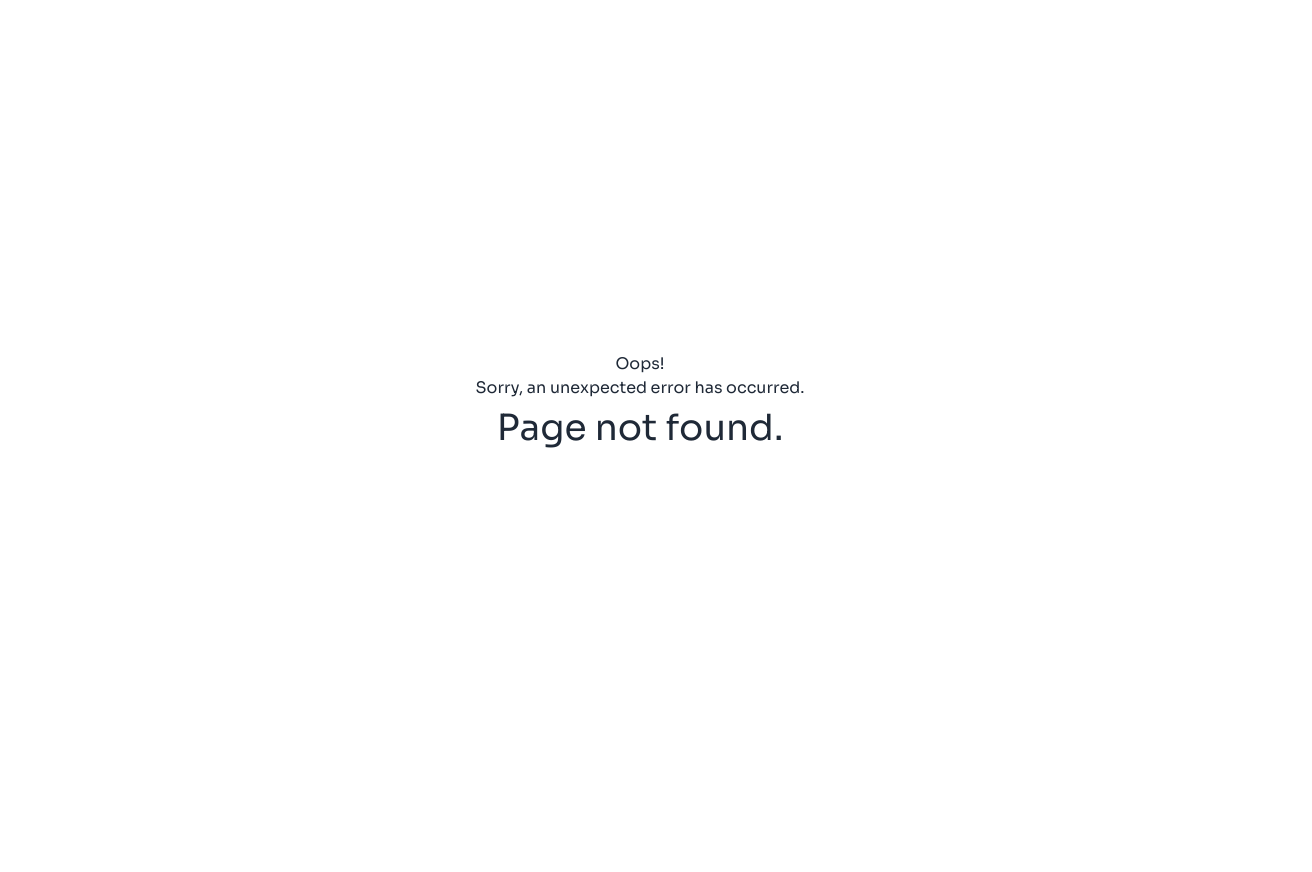
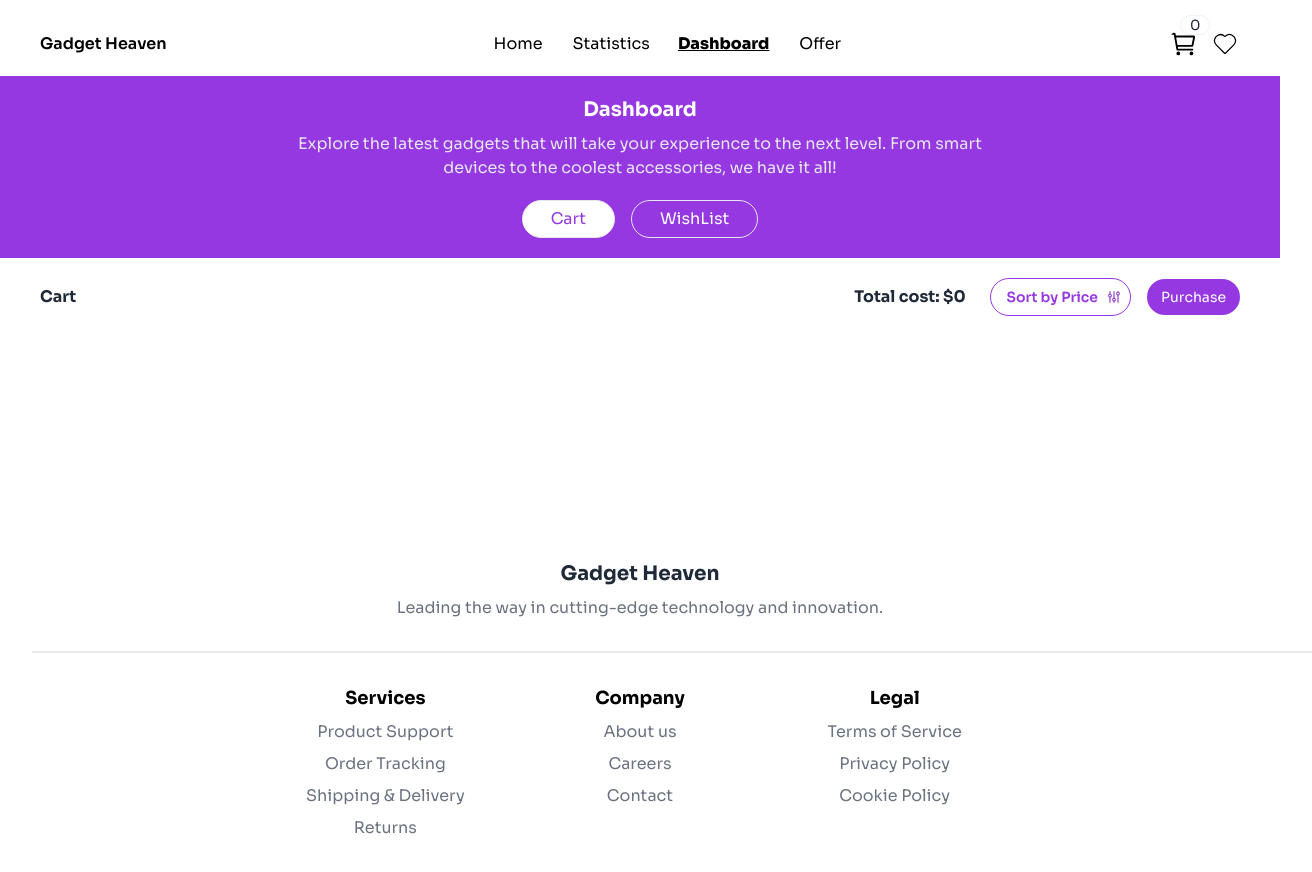
Before and after one commit to programming-hero-web-course-4/b10a8-gadget-heaven-Rakib383, a React (Vite) app: page /dashboard/cart in a window 1280 px wide. Before the commit this address had no page. Shown: the top 872 px of the page, 1312 px wide, since content can reach past the window. Before the commit the page ends 800 px from the top, so only its background shows below. Built offline with nearby package versions, Linux system fonts and the light colour scheme.

Commit message:
added functionality for dashboard

```diff
--- a/package.json
+++ b/package.json
@@ -18,6 +18,7 @@
     "react-icons": "^5.3.0",
     "react-rating-stars-component": "^2.2.0",
     "react-router-dom": "^6.27.0",
+    "react-toastify": "^10.0.6",
     "sort-by": "^1.2.0"
   },
   "devDependencies": {
--- a/src/App.jsx
+++ b/src/App.jsx
@@ -1,5 +1,5 @@
 
-import { Outlet, useLocation } from 'react-router-dom';
+import { Outlet } from 'react-router-dom';
 import './App.css'
 import { Footer } from './components/Footer';
 import { Navbar } from './components/Navbar';
@@ -7,22 +7,48 @@ import { useState } from 'react';
 
 
 function App() {
-  const location = useLocation();
+
   const [cartItems,setCartItems] = useState([]);
   const [wishLists,setWishLists] = useState([]);
+  const [totalPrice,setTotalPrice] = useState(0);
 
   const handleCartItems = (product) => {
     setCartItems([...cartItems,product])
+    setTotalPrice(totalPrice+product.price)
   }
   const handleWishList = (product) => {
     setWishLists([...wishLists,product])
   }
+  const deleteWishItem = (productId) => {
+   const updateWishLists = wishLists.filter(item => item.product_id !== productId)
+    console.log(updateWishLists)
+    setWishLists(updateWishLists)
+  }
+  const deleteCartItem = (productId,price) => {
+   const index = cartItems.findIndex(item => item.product_id == productId)
+    const updatedCartItems = [...cartItems]
+    updatedCartItems.splice(index,1);
+    setTotalPrice(totalPrice-price)
+    setCartItems(updatedCartItems)
+  }
+
+  const descendingSort = () => {
+    const sortedItems =[...cartItems].sort((a,b) => b.price - a.price )
+
+    setCartItems(sortedItems)
+}
+
+const handlePurchase = () => {
+
+  setTotalPrice(0)
+  setCartItems([])
+}
 
   return (
     <>
     <Navbar cartItems={cartItems}/>
     {
-      location.pathname.includes("productDetails") ? <Outlet context={{handleCartItems,cartItems,handleWishList,wishLists}} /> :<Outlet/>
+      <Outlet context={{handleCartItems,cartItems,handleWishList,wishLists,totalPrice,deleteWishItem,deleteCartItem,descendingSort,handlePurchase}} />
     }
     <Footer/>
     </>
--- /dev/null
+++ b/src/components/CartList.jsx
@@ -0,0 +1,59 @@
+
+import { useOutletContext } from "react-router-dom";
+import filterImg from "../assets/filter.png"
+import { CartProduct } from "./CartProduct"
+import PropTypes from "prop-types";
+import modalImg from "../assets/Group.png"
+
+export const CartList = () => {
+
+    const { cartItems, totalPrice, descendingSort,handlePurchase } = useOutletContext();
+
+
+    return (
+        <div className="max-w-7xl mx-auto">
+            <div className="flex justify-between items-center px-10 py-5 mb-7 ">
+                <span className="font-bold">Cart</span>
+                <div className="space-x-4 flex items-center">
+                    <strong className="font-bold mr-2">Total cost: ${totalPrice} </strong>
+                    <div className="flex items-center px-2 rounded-full py-1 border border-[#9538E2] ">
+                        <button onClick={descendingSort} className=" px-2 py-1 text-sm text-[#9538E2] font-semibold">Sort by Price</button>
+                        <img className="w-4 h-4" src={filterImg} alt="" />
+                    </div>
+
+                    <button onClick={()=>document.getElementById('my_modal_1').showModal()} className="bg-[#9538E2] text-white px-3.5 py-2 text-sm  rounded-full">Purchase</button>
+
+                </div>
+            </div>
+            <div className="space-y-5 mx-8">
+                {
+                    cartItems.map((item, idx) => <CartProduct key={idx} item={item} />)
+
+                }
+            </div>
+
+            <dialog id="my_modal_1" className="modal w-[400px] mx-auto">
+                <div className="modal-box items-center justify-center flex flex-col gap-1">
+                    <img src={modalImg} alt="" />
+                    <h3 className="font-bold text-lg mt-3">Payment Successfully</h3>
+                    <div className="divider m-0"></div>
+                    <p className="py-2">Thanks for purchsing.</p>
+                    <h5 className="font-bold">Total: ${totalPrice}</h5>
+                    <div className="modal-action w-full ">
+                        <form method="dialog" className=" px-6 w-full">
+
+                            <button onClick={handlePurchase}  className="btn w-full rounded-full ">Close</button>
+                        </form>
+                    </div>
+                </div>
+            </dialog>
+
+        </div>
+    )
+}
+
+CartList.propTypes = {
+    cartItems: PropTypes.array,
+    totalPrice: PropTypes.number
+
+}
--- /dev/null
+++ b/src/components/CartProduct.jsx
@@ -0,0 +1,22 @@
+
+import { RxCrossCircled } from "react-icons/rx";
+import { useOutletContext } from "react-router-dom";
+export const CartProduct = ({ item }) => {
+    const { product_image, product_id, product_title, description, price } = item
+    const {deleteCartItem} = useOutletContext();
+    return (
+        <div className="card h-32 card-side bg-base-100 shadow-xl p-5 border items-center max-w-4xl mx-auto">
+            <figure className="rounded-lg w-36 h-24">
+                <img
+                    src={product_image}
+                    alt="Movie" className="w-full " />
+            </figure>
+            <div className="card-body gap-1.5">
+                <h2 className="card-title">{product_title}</h2>
+                <p className="text-gray-500">{description}</p>
+                <strong>Price: ${price}</strong>
+            </div>
+            <button onClick={() => deleteCartItem(product_id,price)}><RxCrossCircled className="text-2xl text-red-400 mr-8 mb-16" /></button>
+        </div>
+    )
+}
--- /dev/null
+++ b/src/components/Dashboard.jsx
@@ -0,0 +1,36 @@
+import { Link, Outlet, useLocation, useOutletContext } from "react-router-dom";
+import { useState } from "react";
+// import { WishList } from "./WishList";
+// import { CartList } from "./CartList";
+
+
+export const Dashboard = () => {
+    const { handleCartItems, cartItems, handleWishList, wishLists, totalPrice, deleteWishItem, deleteCartItem,descendingSort,handlePurchase } = useOutletContext();
+
+    const {pathname} = useLocation()
+
+
+    return (
+        <div>
+            <div className="flex flex-col items-center text-center text-white bg-[#9538E2] gap-2 py-5">
+                <h3 className="font-bold text-xl ">Dashboard</h3>
+                <p className="text-gray-200 w-[700px]">Explore the latest gadgets that will take your experience to the next level. From smart devices to the coolest accessories, we have it all!</p>
+                <div className="space-x-4 mt-3">
+                    <Link to="/dashboard/cart">
+                        <button className={`${pathname == "/dashboard/cart" ? "active-tab" : ""}  border rounded-full px-7 py-1.5`}>Cart</button>
+                    </Link>
+                    <Link to="/dashboard/wishList">
+                        <button className={`${pathname == "/dashboard/wishList" ? "active-tab" : ""}  border rounded-full px-7 py-1.5`}>WishList</button>
+                    </Link>
+                </div>
+
+            </div>
+
+            {/* {
+                isCart ? <CartList cartItems={cartItems}  totalPrice={totalPrice} /> : <WishList wishLists={wishLists} deleteWishItem={deleteWishItem} />
+            } */}
+            <Outlet context={{ cartItems, totalPrice, wishLists, deleteWishItem,deleteCartItem,descendingSort,handlePurchase }} />
+
+        </div>
+    )
+}
--- a/src/components/Navbar.jsx
+++ b/src/components/Navbar.jsx
@@ -1,29 +1,34 @@
-import { NavLink } from "react-router-dom";
+import { Link, NavLink, useLocation } from "react-router-dom";
 import { IoCartOutline } from "react-icons/io5";
 import { CiHeart } from "react-icons/ci";
 import { FaBars } from "react-icons/fa6";
 import PropTypes from "prop-types";
 
-export const Navbar = ({cartItems}) => {
+export const Navbar = ({ cartItems }) => {
+
+    const {pathname} = useLocation()
+
 
     return (
         <div className="mt-3 mx-2 ">
-            <nav className=" bg-[#9538E2] text-white max-w-7xl mx-auto px-8 rounded-tr-2xl rounded-tl-2xl flex justify-between items-center py-5 md:py-4 "  >
+            <nav className={`${pathname === "/" ? "bg-[#9538E2] text-white" : "bg-white text-black"}  max-w-7xl mx-auto px-8 rounded-tr-2xl rounded-tl-2xl flex justify-between items-center py-5 md:py-4 `}  >
                 <h2 className="cursor-pointer font-semibold">Gadget Heaven</h2>
                 {/* quick links */}
                 <div className="hidden md:flex gap-3">
                     <NavLink to="/" className="hover:text-[#9538E2] hover:bg-white px-2.5 py-1 rounded-md">Home</NavLink>
                     <NavLink to="/statistics" className="hover:text-[#9538E2] hover:bg-white px-2 py-1 rounded-md">Statistics</NavLink>
-                    <NavLink to="/dashboard" className="hover:text-[#9538E2] hover:bg-white px-2 py-1 rounded-md">Dashboard</NavLink>
+                    <NavLink to="/dashboard/cart" className={`${pathname == "/dashboard/wishList" ? "active" : ""} hover:text-[#9538E2] hover:bg-white px-2 py-1 rounded-md`}>Dashboard</NavLink>
                     <NavLink to="/offer" className="hover:text-[#9538E2] hover:bg-white px-2.5 py-1 rounded-md">Offer</NavLink>
                 </div>
 
                 <div className="flex gap-3 text-2xl items-center">
-                   <div className="relative">
-                   <IoCartOutline className="cursor-pointer hover:text-[#9538E2] hover:bg-white rounded-full md:text-3xl " />
-                   <div className="badge absolute -top-3.5 left-3">{cartItems.length}</div>
-                   </div>
-                    <CiHeart className="cursor-pointer hover:text-[#9538E2] hover:bg-white rounded-full md:text-3xl" />
+                    <div className="relative">
+                        <Link to="/dashboard/cart">
+                            <IoCartOutline className="cursor-pointer hover:text-[#9538E2] hover:bg-white rounded-full md:text-3xl " /></Link>
+                        <div className="badge absolute -top-3.5 left-3">{cartItems.length}</div>
+                    </div>
+                    <Link to="/dashboard/wishList" >
+                        <CiHeart className="cursor-pointer hover:text-[#9538E2] hover:bg-white rounded-full md:text-3xl" /></Link>
                     <div className="dropdown dropdown-bottom dropdown-end text-xl md:hidden">
                         <div tabIndex={0} role="button" className=" m-1"> <FaBars className="cursor-pointer" /></div>
 
@@ -46,5 +51,5 @@ export const Navbar = ({cartItems}) => {
 }
 
 Navbar.propTypes = {
-    cartItems:PropTypes.array.isRequired
+    cartItems: PropTypes.array.isRequired
 }
--- /dev/null
+++ b/src/components/WishList.jsx
@@ -0,0 +1,26 @@
+import { useOutletContext } from "react-router-dom"
+import { WishProduct } from "./WishProduct"
+
+
+export const WishList = ( ) => {
+
+    const {wishLists,deleteWishItem} = useOutletContext();
+
+    return (
+        <div className="max-w-7xl mx-auto">
+                <div className="flex justify-between items-center px-10 py-5 mb-7 ">
+                    <span className="font-bold">WishList</span>
+
+                </div>
+                <div className="space-y-5 mx-8">
+                    {
+                        wishLists.map(item => <WishProduct key={item.product_id} item={item} deleteWishItem={deleteWishItem} />)
+
+                    }
+                </div>
+
+
+
+            </div>
+    )
+}
--- /dev/null
+++ b/src/components/WishProduct.jsx
@@ -0,0 +1,30 @@
+
+import { RxCrossCircled } from "react-icons/rx";
+import PropTypes from "prop-types";
+import { Link } from "react-router-dom";
+
+export const WishProduct = ({ item,deleteWishItem }) => {
+    const { product_image, product_id, product_title, description, price } = item
+    return (
+        <div className="card h-36 card-side bg-base-100 shadow-xl p-5 border items-center max-w-4xl mx-auto">
+            <figure className="rounded-lg w-36 h-24">
+                <img
+                    src={product_image}
+                    alt="Movie" className="w-full " />
+            </figure>
+            <div className="card-body gap-1">
+                <h2 className="card-title text-lg">{product_title}</h2>
+                <p className="text-gray-500">{description}</p>
+                <strong>Price: ${price}</strong>
+              <Link to={`/productDetails/${product_id}`}>
+              <button className=" px-1 w-28 py-2 text-sm  rounded-full text-white bg-[#9538E2] hover:text-[#9538E2]  hover:bg-white hover:outline outline-[#9538E2]">Add to Cart </button>
+              </Link>
+            </div>
+            <button onClick={() => deleteWishItem(product_id)}><RxCrossCircled className="text-2xl text-red-400 mr-8 mb-16" /></button>
+        </div>
+    )
+}
+
+WishProduct.propTypes = {
+    item: PropTypes.object
+}
--- a/src/index.css
+++ b/src/index.css
@@ -11,3 +11,12 @@
   background-color:#9538E2;
 
 }
+.active-tab {
+  color:#9538E2;
+  background-color: white;
+
+}
+.active {
+  text-decoration: underline;
+  font-weight: 800;
+}
```
Also changed, not shown: src/main.jsx (+17 -0 lines), src/assets/filter.png (added), 1 other file (tests, documents, lock files or other folders).
